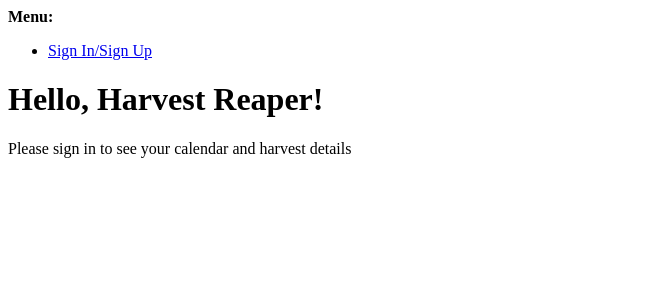
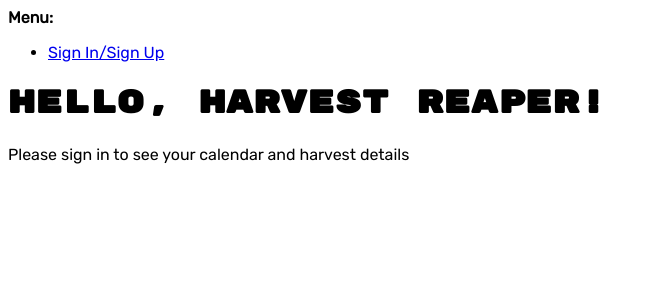
Before and after one commit to islco/harvest-reaper, a Django app: page / in a window 1280 px wide. Shown: the top 300 px of the page, without its empty margins (0-654 px from the left). Run offline with Django 3.2, Linux system fonts and the light colour scheme.

Commit message:
Adding google fonts

```diff
--- a/harvestreaper/static/css/app.css
+++ b/harvestreaper/static/css/app.css
@@ -1,5 +1,26 @@
+/* BASE */
 :root {
     --isl-color: #43d8f8;
+}
+
+h1,
+h2,
+h3,
+h4,
+h5,
+h6 {
+    font-family: "Rubik Mono One", sans-serif;
+}
+
+div,
+span,
+p,
+a,
+button,
+input,
+li,
+table * {
+    font-family: "Rubik", sans-serif;
 }
 
 /* TABLE */
--- a/harvestreaper/templates/base.html
+++ b/harvestreaper/templates/base.html
@@ -8,6 +8,7 @@
     <link rel="icon" type="image/png" sizes="96x96" href="/favicon-96x96.png">
     <link rel="icon" type="image/png" sizes="16x16" href="/favicon-16x16.png">
     <link rel="stylesheet" href="{% static 'css/app.css' %}">
+    <link href="https://fonts.googleapis.com/css?family=Rubik|Rubik+Mono+One&display=swap" rel="stylesheet">
     {% block extra_head %}
     {% endblock %}
   </head>
```
